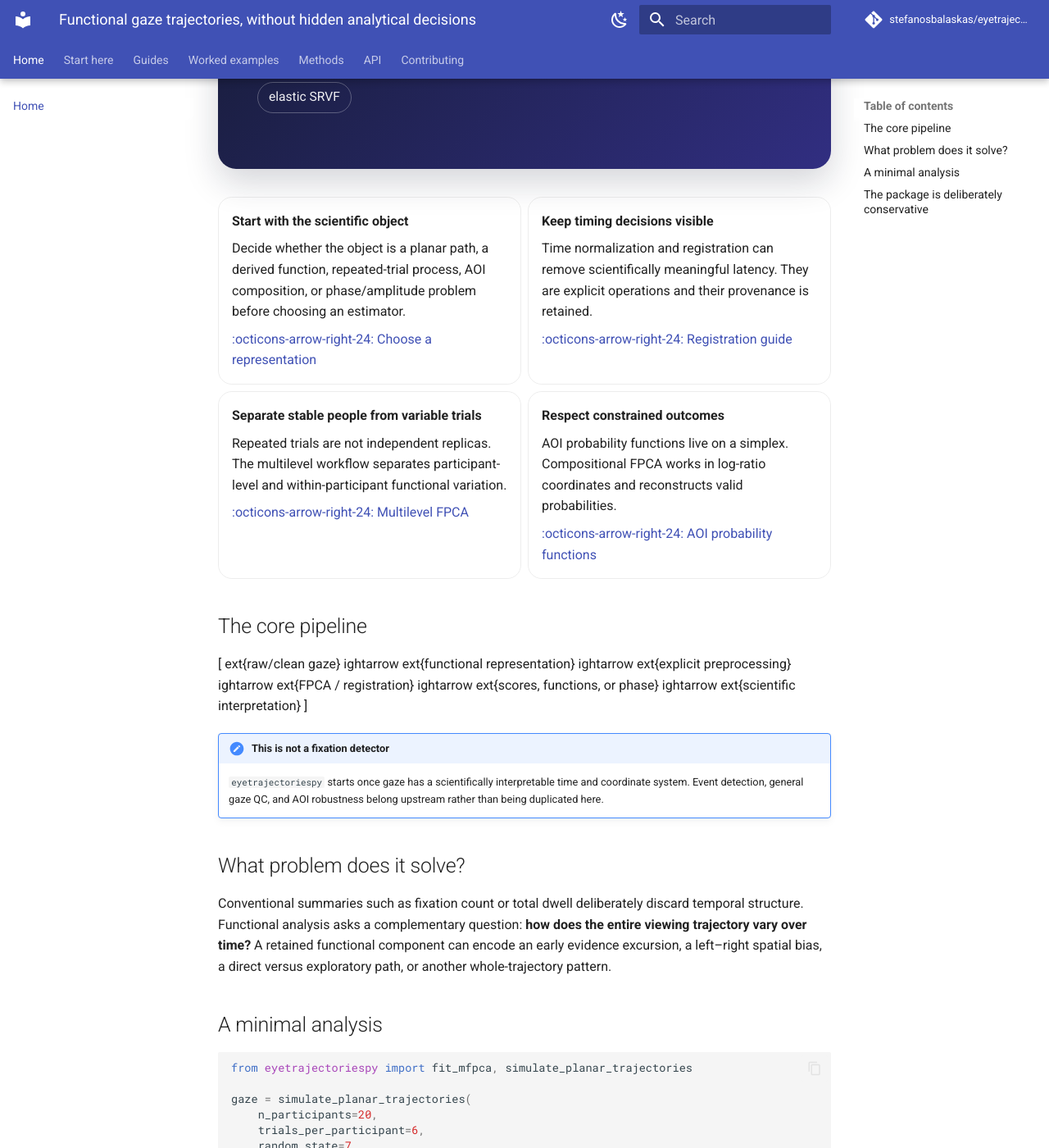
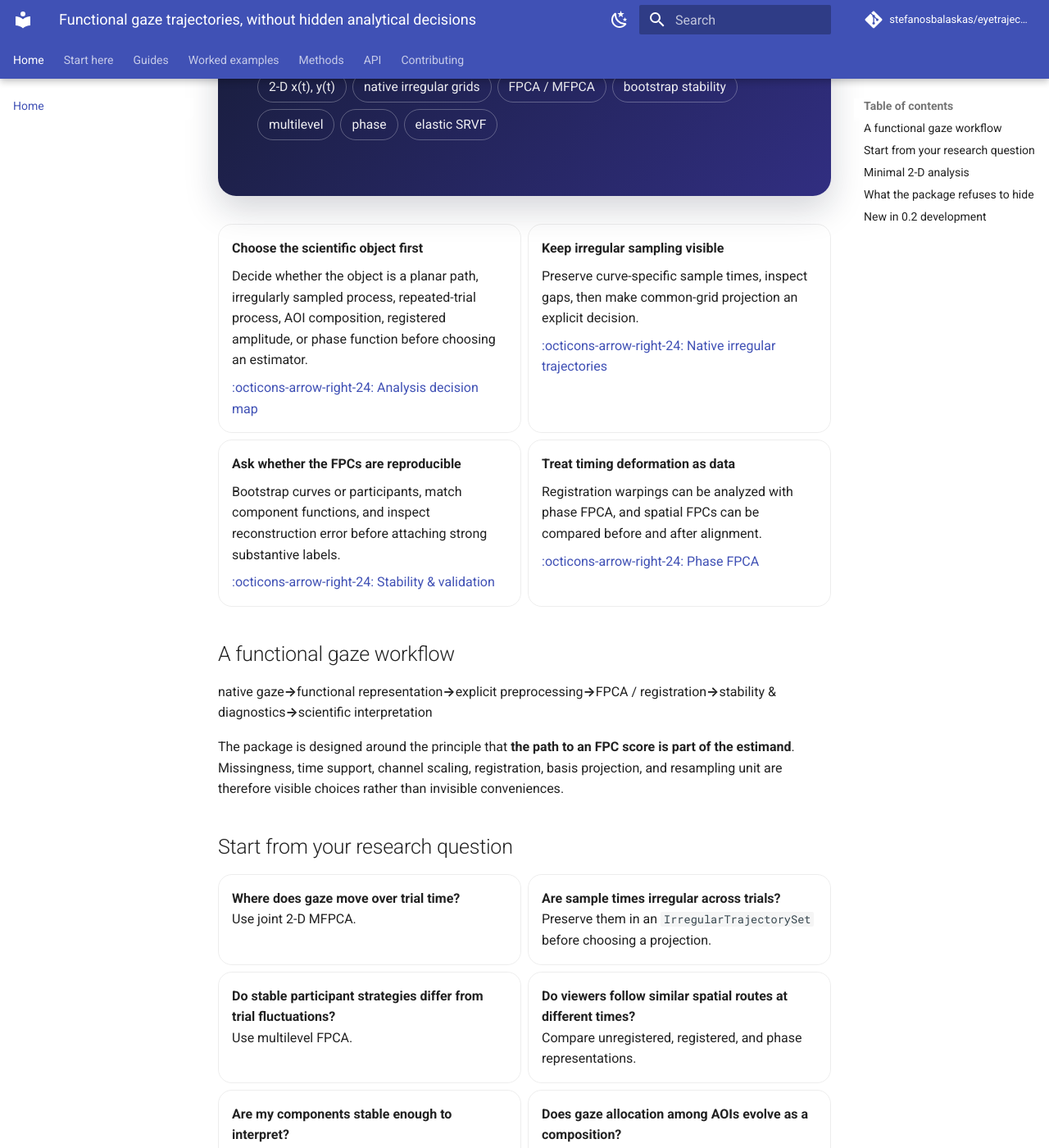
Before and after one commit to stefanosbalaskas/eyetrajectoriespy, an MkDocs documentation site: the page built from docs/index.md, in a window 1280 px wide and 1400 px high, scrolled down 434 px. Shown: the whole window at 82% size. Built offline with MkDocs 1.6.1 and Material for MkDocs 9.7.7, drawn with Linux system fonts in a browser that asks for light colours; comment, search, counter and statistics services are not loaded; some of the changed text lies outside the part shown.

Commit message:
Redesign homepage around functional analysis decisions and validation

````diff
--- a/docs/index.md
+++ b/docs/index.md
@@ -3,95 +3,122 @@ title: Functional gaze trajectories, without hidden analytical decisions
 ---
 
 <div class="et-hero" markdown>
-<div class="et-kicker">eyetrajectoriespy · continuous eye-tracking FDA</div>
+<div class="et-kicker">eyetrajectoriespy 0.2 · continuous eye-tracking FDA</div>
 
-# Model gaze as a function, not only a summary
+# Model the viewing process, not only its summaries
 
-`eyetrajectoriespy` provides a vendor-neutral scientific layer for continuous gaze paths, multivariate FPCA, repeated-trial functional decomposition, compositional AOI trajectories, and explicit phase–amplitude analysis.
+eyetrajectoriespy provides a vendor-neutral scientific layer for continuous gaze paths, multivariate FPCA, native irregular trajectories, repeated-trial functional decomposition, phase analysis, compositional AOI trajectories, and explicit validation of component stability.
 
-<span class="et-pill">2-D x(t), y(t)</span><span class="et-pill">FPCA / MFPCA</span><span class="et-pill">multilevel</span><span class="et-pill">registration</span><span class="et-pill">compositional</span><span class="et-pill">elastic SRVF</span>
+<span class="et-pill">2-D x(t), y(t)</span><span class="et-pill">native irregular grids</span><span class="et-pill">FPCA / MFPCA</span><span class="et-pill">bootstrap stability</span><span class="et-pill">multilevel</span><span class="et-pill">phase</span><span class="et-pill">elastic SRVF</span>
 </div>
 
 <div class="grid cards" markdown>
 
--   **Start with the scientific object**
+-   **Choose the scientific object first**
 
-    Decide whether the object is a planar path, a derived function, repeated-trial process, AOI composition, or phase/amplitude problem before choosing an estimator.
+    Decide whether the object is a planar path, irregularly sampled process, repeated-trial process, AOI composition, registered amplitude, or phase function before choosing an estimator.
 
-    [:octicons-arrow-right-24: Choose a representation](concepts/representations.md)
+    [:octicons-arrow-right-24: Analysis decision map](concepts/decision-map.md)
 
--   **Keep timing decisions visible**
+-   **Keep irregular sampling visible**
 
-    Time normalization and registration can remove scientifically meaningful latency. They are explicit operations and their provenance is retained.
+    Preserve curve-specific sample times, inspect gaps, then make common-grid projection an explicit decision.
 
-    [:octicons-arrow-right-24: Registration guide](guides/registration.md)
+    [:octicons-arrow-right-24: Native irregular trajectories](guides/irregular-trajectories.md)
 
--   **Separate stable people from variable trials**
+-   **Ask whether the FPCs are reproducible**
 
-    Repeated trials are not independent replicas. The multilevel workflow separates participant-level and within-participant functional variation.
+    Bootstrap curves or participants, match component functions, and inspect reconstruction error before attaching strong substantive labels.
 
-    [:octicons-arrow-right-24: Multilevel FPCA](guides/multilevel.md)
+    [:octicons-arrow-right-24: Stability & validation](guides/stability-validation.md)
 
--   **Respect constrained outcomes**
+-   **Treat timing deformation as data**
 
-    AOI probability functions live on a simplex. Compositional FPCA works in log-ratio coordinates and reconstructs valid probabilities.
+    Registration warpings can be analyzed with phase FPCA, and spatial FPCs can be compared before and after alignment.
 
-    [:octicons-arrow-right-24: AOI probability functions](guides/compositional.md)
+    [:octicons-arrow-right-24: Phase FPCA](guides/phase-fpca.md)
 
 </div>
 
-## The core pipeline
+## A functional gaze workflow
 
-[
-	ext{raw/clean gaze}
-ightarrow 	ext{functional representation}
-ightarrow
-	ext{explicit preprocessing}
-ightarrow 	ext{FPCA / registration}
-ightarrow
-	ext{scores, functions, or phase}
-ightarrow 	ext{scientific interpretation}
-]
+<div class="et-flow" markdown>
+<span>native gaze</span><b>→</b><span>functional representation</span><b>→</b><span>explicit preprocessing</span><b>→</b><span>FPCA / registration</span><b>→</b><span>stability & diagnostics</span><b>→</b><span>scientific interpretation</span>
+</div>
 
-!!! important "This is not a fixation detector"
-    `eyetrajectoriespy` starts once gaze has a scientifically interpretable time and coordinate system. Event detection, general gaze QC, and AOI robustness belong upstream rather than being duplicated here.
+The package is designed around the principle that **the path to an FPC score is part of the estimand**. Missingness, time support, channel scaling, registration, basis projection, and resampling unit are therefore visible choices rather than invisible conveniences.
 
-## What problem does it solve?
-
-Conventional summaries such as fixation count or total dwell deliberately discard temporal structure. Functional analysis asks a complementary question: **how does the entire viewing trajectory vary over time?** A retained functional component can encode an early evidence excursion, a left–right spatial bias, a direct versus exploratory path, or another whole-trajectory pattern.
-
-## A minimal analysis
-
-```python
-from eyetrajectoriespy import fit_mfpca, simulate_planar_trajectories
-
-gaze = simulate_planar_trajectories(
-    n_participants=20,
-    trials_per_participant=6,
-    random_state=7,
-)
-
-fit = fit_mfpca(
-    gaze,
-    n_components=0.95,
-    scaling="dimension_sd",
-)
-
-print(fit.explained_variance_ratio)
-print(fit.scores.shape)
-```
-
-## The package is deliberately conservative
+## Start from your research question
 
 <div class="grid cards" markdown>
 
-- **Missingness stays missing** until an explicit interpolation or exclusion decision is made.
-- **Smoothing is opt-in** because abrupt gaze transitions can be real.
-- **Registration is opt-in** because latency can be theoretically meaningful.
-- **Coordinate conversion is explicit** because screen position and stimulus geometry matter.
-- **Channel scaling is explicit** because equalizing x/y or heterogeneous channels changes the estimand.
-- **Provenance travels with every transformation** so a result can be traced to analytical choices.
+- **Where does gaze move over trial time?**
+  Use joint 2-D MFPCA.
+
+- **Are sample times irregular across trials?**
+  Preserve them in an <code>IrregularTrajectorySet</code> before choosing a projection.
+
+- **Do stable participant strategies differ from trial fluctuations?**
+  Use multilevel FPCA.
+
+- **Do viewers follow similar spatial routes at different times?**
+  Compare unregistered, registered, and phase representations.
+
+- **Are my components stable enough to interpret?**
+  Use participant-aware bootstrap matching plus reconstruction diagnostics.
+
+- **Does gaze allocation among AOIs evolve as a composition?**
+  Use simplex-aware compositional FPCA.
 
 </div>
 
-Use the [analysis decision map](concepts/decision-map.md) if you know the research question but not the representation. For manuscripts, start with the [reporting checklist](methods/reporting.md) and [limitations](methods/limitations.md).
+[Browse the tutorial gallery](tutorials/index.md){ .md-button .md-button--primary }
+[Open the pre-registration checklist](methods/preregistration.md){ .md-button }
+
+## Minimal 2-D analysis
+
+    from eyetrajectoriespy import fit_mfpca, simulate_planar_trajectories
+
+    gaze = simulate_planar_trajectories(
+        n_participants=20,
+        trials_per_participant=6,
+        random_state=7,
+    )
+
+    fit = fit_mfpca(
+        gaze,
+        n_components=0.95,
+        scaling="dimension_sd",
+    )
+
+    print(fit.explained_variance_ratio)
+
+## What the package refuses to hide
+
+<div class="grid cards" markdown>
+
+- **Missingness stays missing** until interpolation or exclusion is explicitly requested.
+- **Smoothing is opt-in** because abrupt gaze transitions can be genuine.
+- **Registration is opt-in** because latency can carry theory.
+- **Irregular-to-grid projection is explicit** because overlap, union, and gap rules change the observed process.
+- **Basis projection is explicit** because basis family and size constrain representable shape.
+- **Bootstrap resampling unit is explicit** because repeated trials are not independent participants.
+- **Provenance travels with transformations** so a result can be traced back to analytical choices.
+
+</div>
+
+!!! important "Not a replacement for event analysis"
+    Whole-trajectory FDA answers different questions from fixation, saccade, AOI-transition, and latency analyses. eyetrajectoriespy complements those methods rather than replacing them.
+
+## New in 0.2 development
+
+- native irregular functional trajectory objects;
+- explicit common-overlap/union grid construction;
+- curve- and participant-level bootstrap FPC stability;
+- integrated reconstruction diagnostics;
+- phase FPCA and landmark timing tables;
+- registered-versus-unregistered FPC sensitivity;
+- provenance-preserving B-spline/Fourier interoperability;
+- expanded tutorial, pre-registration, and failure-case guidance.
+
+For manuscript preparation, use the [reporting checklist](methods/reporting.md), [assumptions and diagnostics](methods/assumptions.md), and [limitations](methods/limitations.md).
````
